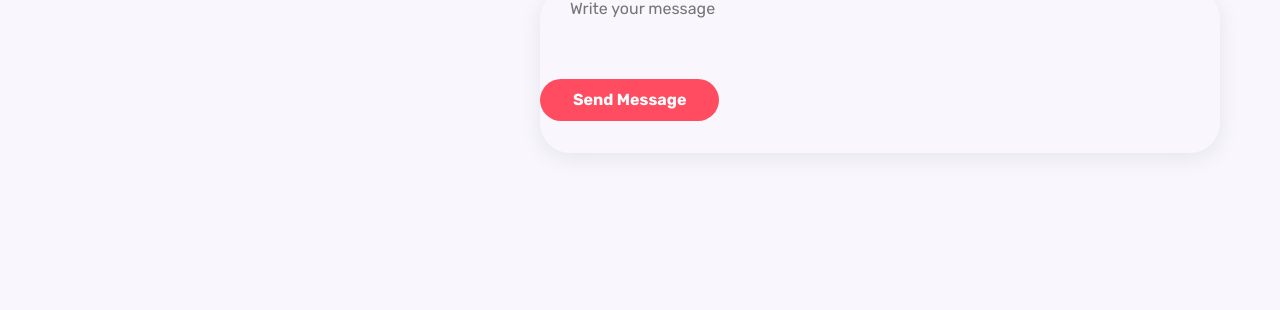
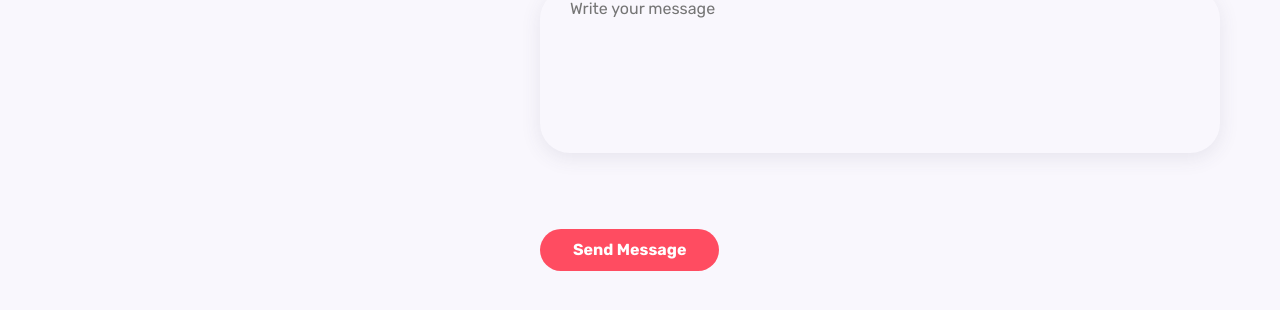
Before and after one commit to VenuPractice/venuportfolio, a React (Create React App) app: page / in a window 1280 px wide. Shown: the part 3854-4164 px from the top of the page. Before the commit the page ends 4074 px from the top, so only its background shows below. Built offline with nearby package versions, Linux system fonts and the light colour scheme.

Commit message:
Update Contact.jsx

```diff
--- a/src/components/Contact/Contact.jsx
+++ b/src/components/Contact/Contact.jsx
@@ -51,7 +51,7 @@ const Contact = () => {
             ></textarea>
           </div>
           <div>
-            <button className="btn" >Send Message</button>
+            <button className="btn send" >Send Message</button>
           </div>
         </form>
       </div>
```
